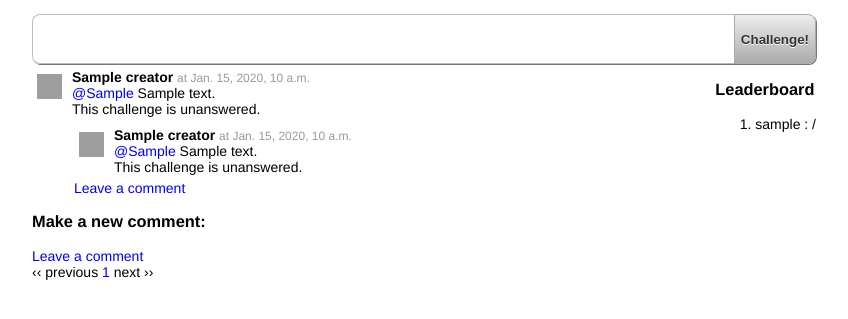
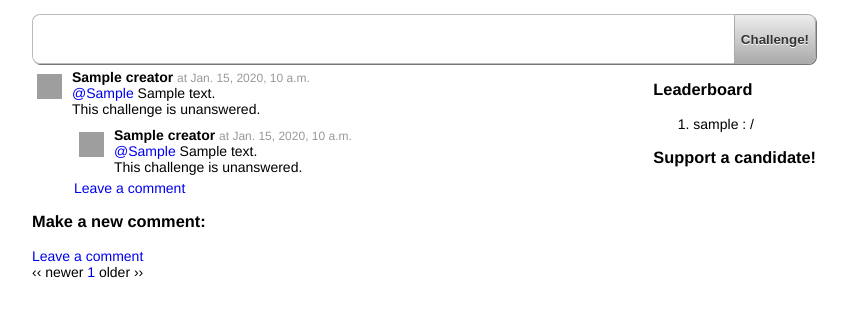
Before and after one commit to johnfn/wall, a Django app: template templates/index.html in a window 1280 px wide. Shown: the part 108-427 px from the top of the page, without its empty margins (216-1064 px from the left). Run offline with Django 3.2, Linux system fonts and the light colour scheme; tables that the repository leaves empty hold one stand-in row (values such as "Sample post"); the template is opened without the code that fills it: values that come from a table or form of the project are taken from there, most other values are stand-ins (such as "Sample title", 1, 10 or a date in 2020); some libraries are stand-ins or nearby versions; grey boxes are pictures that could not be loaded.

Commit message:
cosmetic changes

```diff
--- a/posts/static/css/page.css
+++ b/posts/static/css/page.css
@@ -27,7 +27,7 @@ a:link {
     padding-bottom: 5px;
 }
 
-.leaderboard {
+#sidebar {
     float: right;
 }
 
--- a/templates/index.html
+++ b/templates/index.html
@@ -5,6 +5,7 @@
 {% block content %}
   {% include "postchallenge.html" %}
 
+  <div id="sidebar">
     <div class="leaderboard">
       <h3>Leaderboard</h3>
       <ol>
@@ -12,6 +13,11 @@
           <li> {{ candidate.username }} : {{ candidate.get_profile.challenges_answered }} / {{ candidate.get_profile.challenges }} </li>
         {% endfor %}
       </ol>
+    </div>
+    <div id="support">
+      <h3>Support a candidate!</h3>
+    </div>
+
   </div>
 
 
@@ -36,10 +42,15 @@
   {% include "postcomment.html" with address="newpost" showchallenge="true" %}
 
   <div>
-    ‹‹ previous
+    ‹‹ newer
     {% for number in page_range %}
+      {% if number != current_page %}
         <a href="/{{ number }}/">{{ number }}</a>
-    {% endfor %} next ››
+      {% else %}
+        {{ number }}
+      {% endif %}
+    {% endfor %}
+    older ››
   </div>
 
 {% endblock %}
--- a/templates/post.html
+++ b/templates/post.html
@@ -5,7 +5,7 @@
 
   <div>
     {% if post.creator == user.username %}
-      <b>You</b> <span class="datetime">at {{ post.date_created }} </span> <a href="/edit">Edit.</a>
+      <b>You</b> <span class="datetime">at {{ post.date_created }} </span>
     {% else %}
       {% if post.creators.is_special %}
         <b><a href="/candidates/{{post.creator}}/">{{ post.creator }}</a></b> <span class="datetime">at {{ post.date_created }} </span>
```
Also changed, not shown: posts/views.py (+8 -7 lines). Lines whose indentation alone changed are shown as unchanged.
